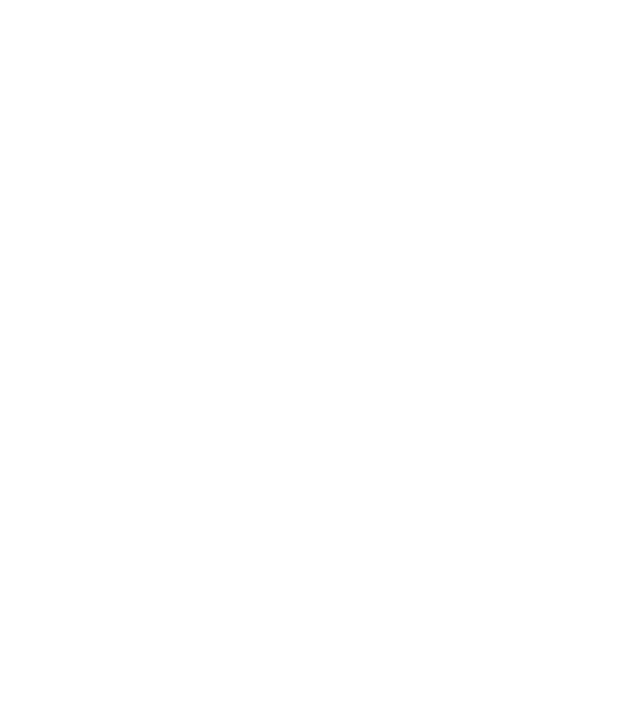
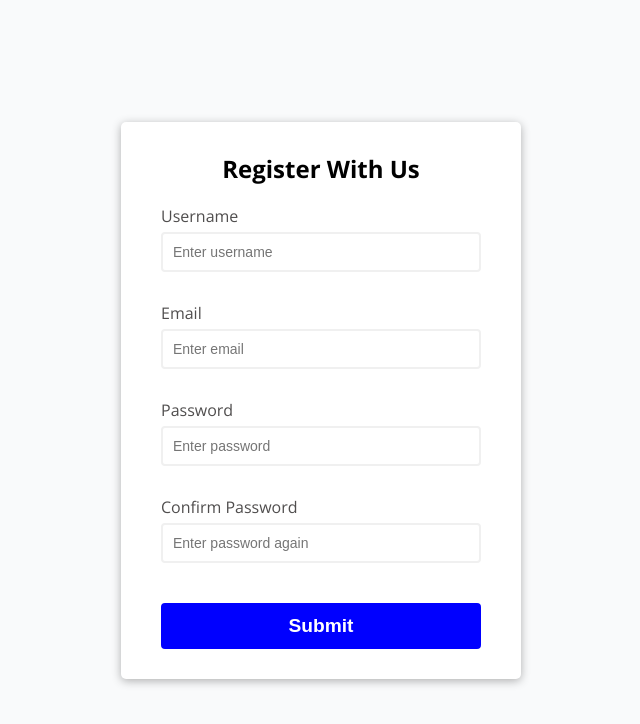
Before and after one commit to andersonhavah/Projects-with-Vanilla-JavaScript, a plain HTML site: page form-validator/index.html in a window 1280 px wide. Shown: the whole page, without its empty margins (319-959 px from the left). Drawn offline with nearby package versions, Linux system fonts and the light colour scheme.

Commit message:
Form Validator Styling and Structure Completed.

```diff
--- a/form-validator/index.html
+++ b/form-validator/index.html
@@ -2,24 +2,64 @@
 <html lang="en">
 
 <!-- The head of the page -->
+
 <head>
     <meta charset="UTF-8">
     <meta name="viewport" content="width=device-width, initial-scale=1.0">
     <meta http-equiv="X-UA-Compatible" content="ie=edge">
 
+    <!-- Meta description, author, etc. -->
+    <meta name="description" content="A form Validator built with HTML, CSS, and JavaScript. It validates the form fields and displays an error message if the fields are empty.">
+    <meta name="keywords" content="HTML, CSS, JavaScript">
+    <meta name="author" content="Anderson Havah">
+    <meta name="title" content="Form Validator">
+
     <!-- The link to the CSS file -->
-    <link rel="stylesheet" href="https://cdnjs.cloudflare.com/ajax/libs/font-awesome/5.15.3/css/all.min.css">
+    <!-- <link rel="stylesheet" href="https://cdnjs.cloudflare.com/ajax/libs/font-awesome/5.15.3/css/all.min.css"> -->
     <link rel="stylesheet" href="style.css">
 
     <!-- The title of the page -->
     <title>Form Validator</title>
+
+    <!-- Using Google fonts -->
+    <link rel="preconnect" href="https://fonts.googleapis.com">
+    <link rel="preconnect" href="https://fonts.gstatic.com" crossorigin>
+    <link href="https://fonts.googleapis.com/css2?family=Open+Sans:ital,wght@0,300..800;1,300..800&display=swap"
+        rel="stylesheet">
 </head>
 
 <!-- The body -->
+
 <body>
     <!-- The containter of the form -->
     <div class="container">
+        <form id="form" class="form">
+            <h2>Register With Us</h2>
+            <div class="form-control">
+                <label for="username">Username</label>
+                <input type="text" id="username" placeholder="Enter username">
+                <small>Error message</small>
+            </div>
 
+            <div class="form-control">
+                <label for="email">Email</label>
+                <input type="text" id="email" placeholder="Enter email">
+                <small>Error message</small>
+            </div>
+
+            <div class="form-control">
+                <label for="password">Password</label>
+                <input type="password" id="password" placeholder="Enter password">
+                <small>Error message</small>
+            </div>
+
+            <div class="form-control">
+                <label for="password2">Confirm Password</label>
+                <input type="password" id="password2" placeholder="Enter password again">
+                <small>Error message</small>
+            </div>
+            <button type="submit">Submit</button>
+        </form>
     </div>
 
     <script src="script.js"></script>
--- a/form-validator/style.css
+++ b/form-validator/style.css
@@ -0,0 +1,93 @@
+:root {
+    --success-color: #2ecc71;
+    --error-color: #A82315;
+}
+* {
+    box-sizing: border-box;
+}
+
+body {
+    background-color: #f9fafb;
+    font-family: 'Open Sans', sans-serif;
+    display: flex;
+    align-items: center;
+    justify-content: center;
+    min-height: 100vh;
+    margin: 0;
+}
+
+.container {
+    background-color: #ffffff;
+    border-radius: 5px;
+    box-shadow: 0 2px 10px rgba(0, 0, 0, 0.3);
+    width: 400px;
+}
+
+h2 {
+    text-align: center;
+    margin: 0 0 20px;
+}
+
+.form {
+    padding: 30px 40px;
+}
+
+.form-control {
+    margin-bottom: 10px;
+    padding-bottom: 20px;
+    position: relative;
+}
+
+.form-control label {
+    color: #504E4E;
+    display: block;
+    margin-bottom: 5px;
+}
+
+.form-control input {
+    border: 2px solid #f0f0f0;
+    border-radius: 4px;
+    display: block;
+    width: 100%;
+    padding: 10px;
+    font-size: 14px;
+}
+
+.form-control input:focus {
+    border-color: #777;
+    outline: none;
+}
+
+.form-control.success input {
+    border-color: var(--success-color);
+}
+
+.form-control.error input {
+    border-color: var(--error-color);
+}
+
+.form-control small {
+    color: var(--error-color);
+    position: absolute;
+    bottom: 0;
+    left: 0;
+    visibility: hidden; /*Because we don't want to show the error message by default */
+}
+
+.form-control.error small {
+    visibility: visible;
+}
+
+.form button {
+    background-color: #0000FF;
+    border: 2px solid #0000FF;
+    border-radius: 4px;
+    color: #ffffff;
+    cursor: pointer;
+    display: block;
+    font-size: 1.2rem;
+    font-weight: 600;
+    margin-top: 20px;
+    padding: 10px;
+    width: 100%;
+}
```
